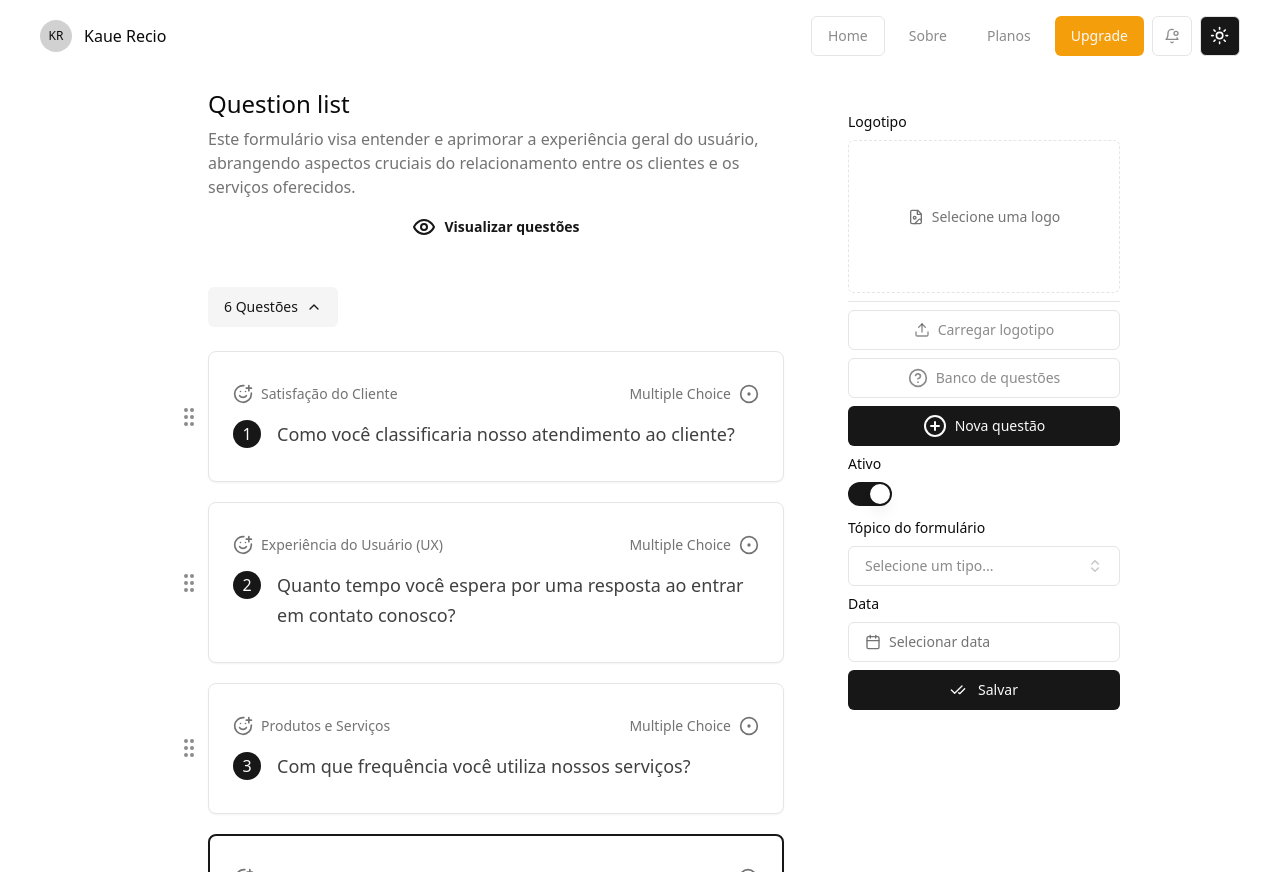
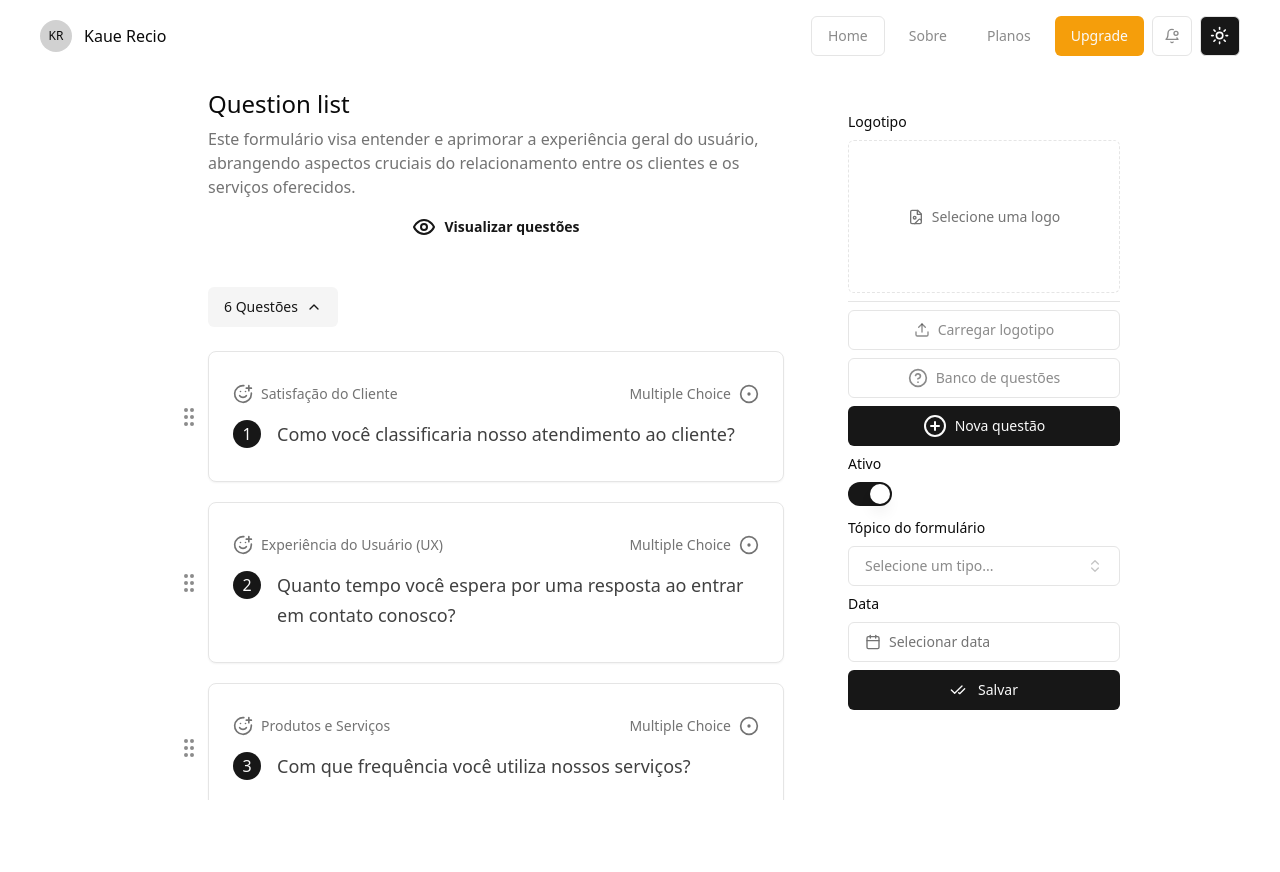
Before and after one commit to reciokaue/FeedbackView, a Next.js app: page /form in a window 1280 px wide. After the commit the page ends 800 px from the top, so only its background shows below. Built offline with nearby package versions, Linux system fonts and the light colour scheme.

Commit message:
scrooling fix

```diff
--- a/src/pages/form/index.tsx
+++ b/src/pages/form/index.tsx
@@ -12,7 +12,7 @@ export default function Form() {
   const [isOpen, setIsOpen] = useState(true)
 
   return (
-    <div className='flex flex-col justify-center relative max-w-7xl mx-auto px-4 md:px-6 lg:px-8 xl:px-10'>
+    <div className='flex flex-col justify-start relative max-w-7xl max-h-screen overflow-hidden mx-auto px-4 md:px-6 lg:px-8 xl:px-10'>
       <Navbar/>
       <div className="flex justify-center">
         <section className="flex items-center overflow-y-scroll overflow-x-visible max-h-screen flex-1 flex-col relative max-w-2xl pb-10">
```
